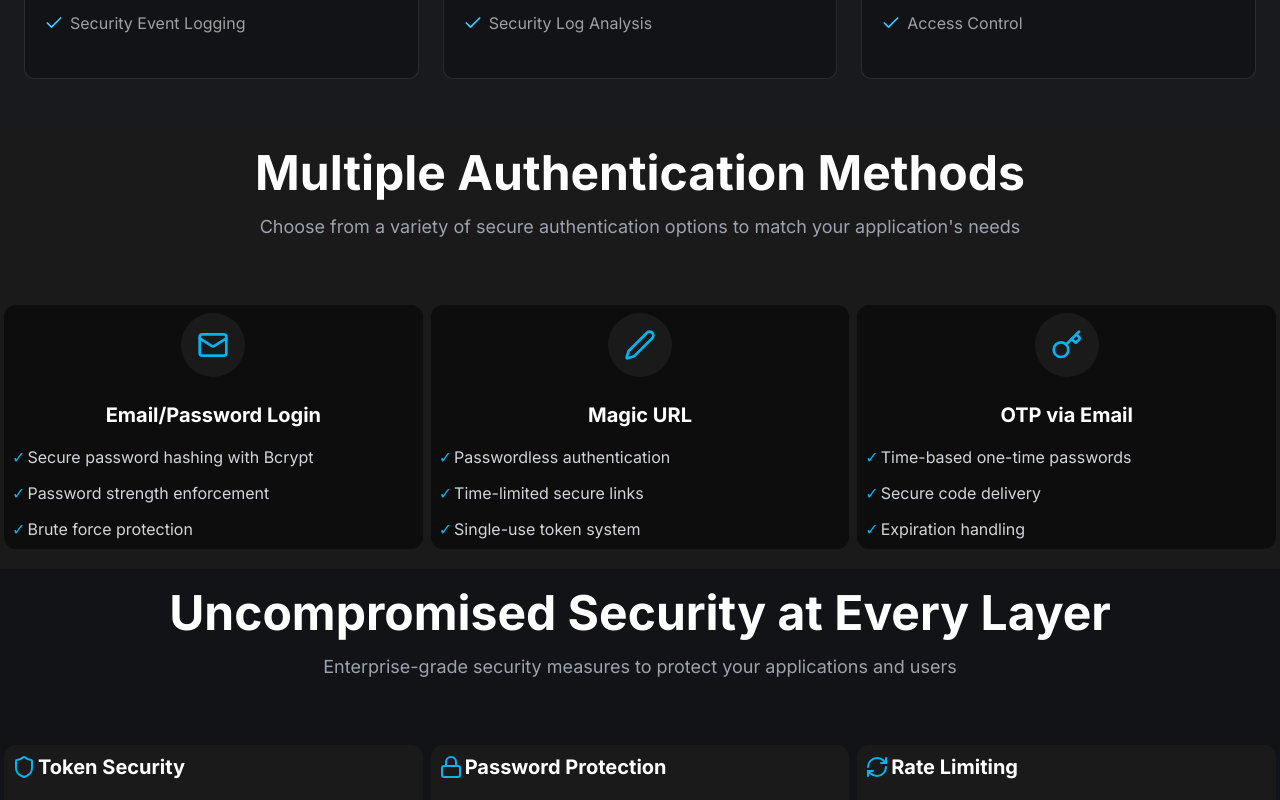
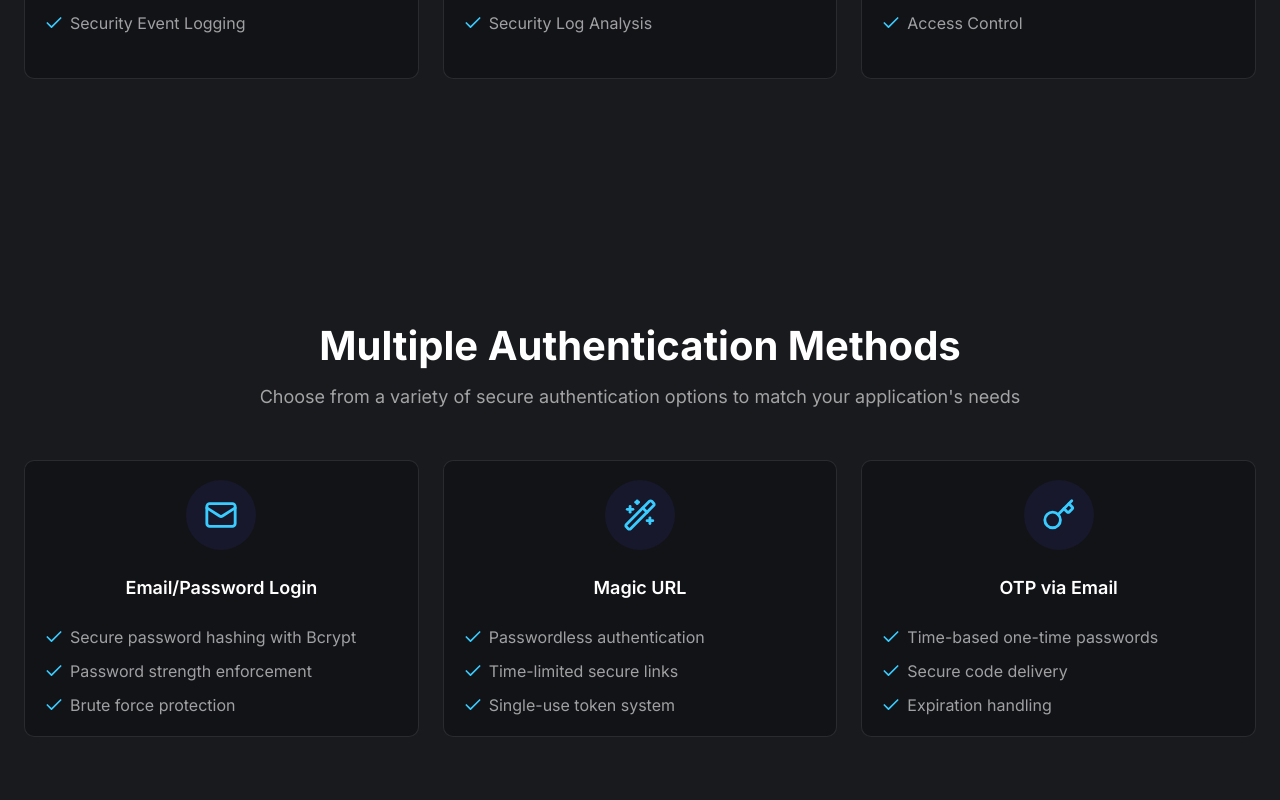
Before and after one commit to Abhijeet-Gautam5702/authwave-frontend-deployment-fork, a Next.js app: page / in a window 1280 px wide. Shown: the part 1560-2360 px from the top of the page. Built offline with nearby package versions, Linux system fonts and the light colour scheme.

Commit message:
Build Auth-features section of Landing Page

```diff
--- a/src/app/(default)/layout.tsx
+++ b/src/app/(default)/layout.tsx
@@ -1,7 +1,7 @@
 "use client";
 
 import Header from "@/components/headers/header";
-import Footer from "@/components/footer";
+import Footer from "@/components/footers/footer";
 import { UniversalLoader } from "@/components/loaders/universal-loader";
 
 export default function DefaultLayout({
--- a/src/app/layout.tsx
+++ b/src/app/layout.tsx
@@ -1,6 +1,6 @@
 import { Metadata } from "next";
 import "@/styles/globals.css";
-import Footer from "@/components/footer";
+import Footer from "@/components/footers/footer";
 import Header from "@/components/headers/header";
 import { Inter } from "next/font/google";
 import StoreProvider from "@/providers/store-provider";
--- a/src/app/page.tsx
+++ b/src/app/page.tsx
@@ -19,6 +19,7 @@ import LandingPageHeader from "@/components/headers/landing-page-header";
 import LandingPageFooter from "@/components/footers/landing-page-footer";
 import Hero from "@/components/sections/hero-section";
 import Features from "@/components/sections/features-section";
+import AuthMethods from "@/components/sections/auth-methods-section";
 
 // Main landing page component
 export default function LandingPage() {
@@ -34,89 +35,7 @@ export default function LandingPage() {
       <Features />
 
       {/* Authentication Methods Section */}
-      <section className="py-20 px-4 bg-[#1A1A1A]" id="authentication-methods">
-        <div className="container mx-auto text-center">
-          <h2 className="text-3xl md:text-5xl font-bold mb-4">
-            Multiple Authentication Methods
-          </h2>
-          <p className="text-gray-400 mb-16 text-lg">
-            Choose from a variety of secure authentication options to match your
-            application's needs
-          </p>
-          <div className="grid md:grid-cols-3 gap-8">
-            <div className="bg-[#0D0D0D] rounded-xl p-8 card-hover">
-              <div className="bg-[#1A1A1A] w-16 h-16 rounded-full flex items-center justify-center mx-auto mb-6">
-                <Mail className="w-8 h-8 text-[#00B6F0]" />
-              </div>
-              <h3 className="text-xl font-bold mb-4">Email/Password Login</h3>
-              <ul className="space-y-3 text-left">
-                <li className="flex items-center gap-2">
-                  <span className="text-[#00B6F0]">✓</span>
-                  <span className="text-gray-300">
-                    Secure password hashing with Bcrypt
-                  </span>
-                </li>
-                <li className="flex items-center gap-2">
-                  <span className="text-[#00B6F0]">✓</span>
-                  <span className="text-gray-300">
-                    Password strength enforcement
-                  </span>
-                </li>
-                <li className="flex items-center gap-2">
-                  <span className="text-[#00B6F0]">✓</span>
-                  <span className="text-gray-300">Brute force protection</span>
-                </li>
-              </ul>
-            </div>
-            <div className="bg-[#0D0D0D] rounded-xl p-8 card-hover">
-              <div className="bg-[#1A1A1A] w-16 h-16 rounded-full flex items-center justify-center mx-auto mb-6">
-                <Pen className="w-8 h-8 text-[#00B6F0]" />
-              </div>
-              <h3 className="text-xl font-bold mb-4">Magic URL</h3>
-              <ul className="space-y-3 text-left">
-                <li className="flex items-center gap-2">
-                  <span className="text-[#00B6F0]">✓</span>
-                  <span className="text-gray-300">
-                    Passwordless authentication
-                  </span>
-                </li>
-                <li className="flex items-center gap-2">
-                  <span className="text-[#00B6F0]">✓</span>
-                  <span className="text-gray-300">
-                    Time-limited secure links
-                  </span>
-                </li>
-                <li className="flex items-center gap-2">
-                  <span className="text-[#00B6F0]">✓</span>
-                  <span className="text-gray-300">Single-use token system</span>
-                </li>
-              </ul>
-            </div>
-            <div className="bg-[#0D0D0D] rounded-xl p-8 card-hover">
-              <div className="bg-[#1A1A1A] w-16 h-16 rounded-full flex items-center justify-center mx-auto mb-6">
-                <Key className="w-8 h-8 text-[#00B6F0]" />
-              </div>
-              <h3 className="text-xl font-bold mb-4">OTP via Email</h3>
-              <ul className="space-y-3 text-left">
-                <li className="flex items-center gap-2">
-                  <span className="text-[#00B6F0]">✓</span>
-                  <span className="text-gray-300">
-                    Time-based one-time passwords
-                  </span>
-                </li>
-                <li className="flex items-center gap-2">
-                  <span className="text-[#00B6F0]">✓</span>
-                  <span className="text-gray-300">Secure code delivery</span>
-                </li>
-                <li className="flex items-center gap-2">
-                  <span className="text-[#00B6F0]">✓</span>
-                  <span className="text-gray-300">Expiration handling</span>
-                </li>
-              </ul>
-            </div>
-          </div>
-        </div>
-      </section>
+      <AuthMethods />
 
       {/* Security Section */}
       <section className="py-20 px-4" id="security">
--- /dev/null
+++ b/src/components/cards/auth-method-card.tsx
@@ -0,0 +1,41 @@
+import { Check } from "lucide-react";
+
+const AuthMethodCard = ({
+  icon,
+  title,
+  bullets,
+  className,
+}: {
+  icon: React.ReactNode;
+  title: string;
+  bullets: string[];
+  className?: string;
+}) => {
+  return (
+    <div
+      className={`bg-bg-1 rounded-10 2xl:rounded-14 transition-colors duration-150 flex flex-col justify-start items-start gap-24 2xl:gap-28 p-20 2xl:p-30 ring-inset ring-1 ring-white/10 hover:ring-p-accent 2xl:ring-2 ${className}`}
+    >
+      <div className="w-full flex-center">
+        <div className="text-p-accent w-[70px] h-[70px] 2xl:w-[90px] 2xl:h-[90px] p-18 2xl:p-24 bg-bg-0 rounded-full flex items-center justify-center ">
+          {icon}
+        </div>
+      </div>
+      <h3 className="text-center w-full text-18 2xl:text-24 font-semibold">
+        {title}
+      </h3>
+      <ul className="flex flex-col justify-start items-start gap-10 2xl:gap-14">
+        {bullets.map((bullet, index) => (
+          <li
+            key={index}
+            className="text-white/60 text-16 2xl:text-18 flex items-center gap-6"
+          >
+            <Check className="text-p-accent w-5 h-5 2xl:w-6 2xl:h-6" />
+            <span>{bullet}</span>
+          </li>
+        ))}
+      </ul>
+    </div>
+  );
+};
+
+export default AuthMethodCard;
--- a/src/components/cards/feature-card.tsx
+++ b/src/components/cards/feature-card.tsx
@@ -19,7 +19,7 @@ const FeatureCard = ({
     >
       <div className="flex flex-row justify-start items-center gap-18 2xl:gap-22">
         <div className="text-p-accent w-7 h-7 2xl:w-9 2xl:h-9">{icon}</div>
-        <h3 className="text-left text-18 2xl:text-24 font-medium">{title}</h3>
+        <h3 className="text-left text-18 2xl:text-24 font-semibold">{title}</h3>
       </div>
       <p className="text-left text-white/60 text-16 2xl:text-18">
         {description}
--- /dev/null
+++ b/src/components/sections/auth-methods-section.tsx
@@ -0,0 +1,61 @@
+import { Key, Mail, Pen, WandSparkles } from "lucide-react";
+import AuthMethodCard from "../cards/auth-method-card";
+
+const AuthMethods = () => {
+  return (
+    <section
+      className="w-full pt-100 pb-50 2xl:pt-60 min-h-screen flex-center bg-bg-2"
+      id="authentication-methods"
+    >
+      <div className="w-full flex-center flex-col text-center gap-50 2xl:gap-80">
+        <div className="flex-center flex-col text-center gap-12 2xl:gap-18">
+          <h2 className="font-bold text-40 2xl:text-70 leading-tight">
+            Multiple Authentication Methods
+          </h2>
+          <p className="text-white/60 font-normal text-18 2xl:text-24 leading-normal mx-auto">
+            Choose from a variety of secure authentication options to match your
+            application's needs
+          </p>
+        </div>
+        <div className="w-full grid grid-cols-3 grid-rows-1 gap-24 2xl:gap-35 px-24 2xl:px-50">
+          {authMethods.map((method, index) => (
+            <AuthMethodCard key={index} {...method} className="w-full h-full" />
+          ))}
+        </div>
+        <div className="w-full grid grid-cols-3 grid-rows-1 gap-24 2xl:gap-35 px-24 2xl:px-50"></div>
+      </div>
+    </section>
+  );
+};
+
+export default AuthMethods;
+
+const authMethods = [
+  {
+    icon: <Mail className="w-full h-full" />,
+    title: "Email/Password Login",
+    bullets: [
+      "Secure password hashing with Bcrypt",
+      "Password strength enforcement",
+      "Brute force protection",
+    ],
+  },
+  {
+    icon: <WandSparkles className="w-full h-full" />,
+    title: "Magic URL",
+    bullets: [
+      "Passwordless authentication",
+      "Time-limited secure links",
+      "Single-use token system",
+    ],
+  },
+  {
+    icon: <Key className="w-full h-full" />,
+    title: "OTP via Email",
+    bullets: [
+      "Time-based one-time passwords",
+      "Secure code delivery",
+      "Expiration handling",
+    ],
+  },
+];
--- a/tailwind.config.ts
+++ b/tailwind.config.ts
@@ -10,6 +10,7 @@ export default {
     extend: {
       colors: {
         black: "#000000",
+        "bg-0": "#18182c",
         "bg-1": "#121317",
         "bg-2": "#191a1d",
         "bg-3": "#3b3a3a",
```
Also changed, not shown: src/components/footers/footer.tsx (renamed from src/components/footer.tsx).
